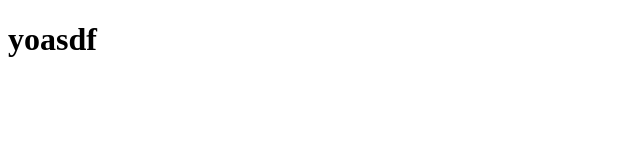
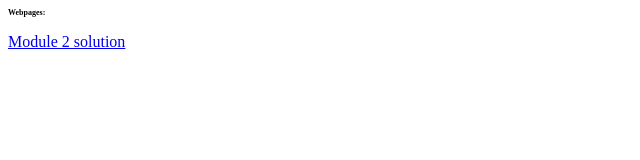
Before and after one commit to nvolfango/coursera-web-dev, a plain HTML site: page index.html in a window 1280 px wide. Shown: the whole page, without its empty margins (0-640 px from the left). Drawn offline with Linux system fonts and the light colour scheme.

Commit message:
Update homepage

```diff
--- a/index.html
+++ b/index.html
@@ -1,9 +1,10 @@
 <!DOCTYPE html>
 <html>
 <head>
-	<title>Test title</title>
+	<title>GH Repo for Web Dev Course</title>
 </head>
 <body>
-<h1>yoasdf</h1>
+<h1 style="font-size: 50%">Webpages:</h1>
+<p><a href="module2_solution">Module 2 solution</a></p>
 </body>
 </html>
```
